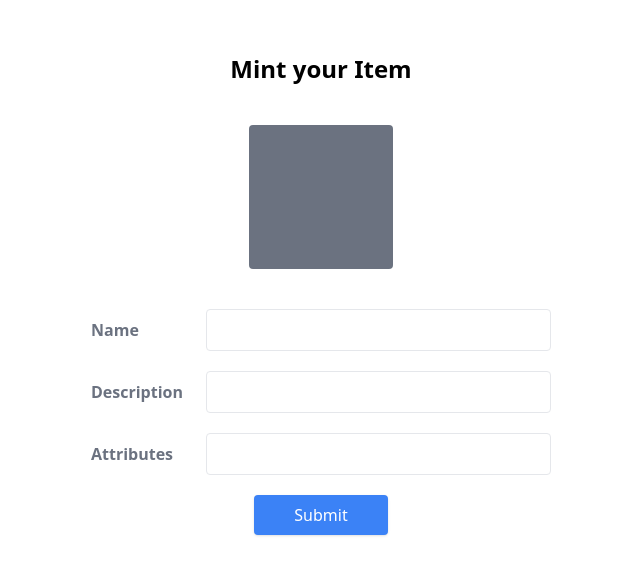
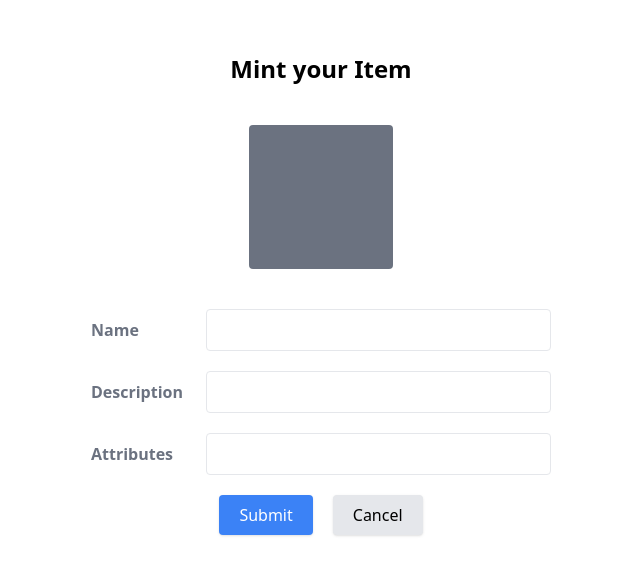
Before and after one commit to yrombacatan/item-identification-using-kadena-blockchain, a React (Create React App) app: page /items/mint in a window 1280 px wide. Shown: the part 106-680 px from the top of the page, without its empty margins (319-959 px from the left). Built offline with nearby package versions, Linux system fonts and the light colour scheme; sample sign-in values are in the browser's storage.

Commit message:
added cancel btn

```diff
--- a/src/routes/item-details.js
+++ b/src/routes/item-details.js
@@ -1,5 +1,5 @@
 import React, { useState, useEffect } from 'react'
-import { useParams, Link } from 'react-router-dom'
+import { useParams, useNavigate } from 'react-router-dom'
 
 import Pact from "pact-lang-api"
 import kadenaAPI from "../kadena-config"
@@ -31,6 +31,7 @@ const ItemDetails = () => {
   const [loading, setLoading] = useState(true)
   const [error, setError] = useState(false)
   const params = useParams()
+  const nav = useNavigate()
 
   const fetchItem = async (id) => {
     try {
@@ -90,8 +91,12 @@ const ItemDetails = () => {
         <main className='md:w-3/4 mx-auto p-5'>
         <h1 className='text-2xl font-semibold my-10 text-center'>Item Details</h1>
 
-        <Link to={`/items/${item.keys}/transfer`}
-          className='bg-blue-500 rounded shadow text-white font-semibold px-5 py-2 sm:float-right mb-10 mx-auto sm:ml-auto'>Transfer</Link>
+        <div className='flex gap-5 sm:justify-end'>
+          <button onClick={() => nav(`/items/${item.keys}/transfer`)}
+            className='bg-blue-500 rounded shadow text-white font-semibold px-5 py-2'>Transfer</button>
+          <button onClick={() => nav(`/items`)}
+          className='bg-gray-200 rounded shadow text-black font-semibold px-5 py-2'>Back</button>
+        </div>
 
         <div className='flex flex-col gap-5 my-10 md:flex-row clear-both'>
           <div className='w-full h-56 bg-gray-100 rounded shadow md:flex-none md:w-1/2'></div>
--- a/src/routes/item-mint.js
+++ b/src/routes/item-mint.js
@@ -1,8 +1,10 @@
 import React, { useState, useEffect } from 'react'
 import Pact from 'pact-lang-api'
+import { useNavigate } from 'react-router-dom'
 
 import kadenaAPI from '../kadena-config'
 import { checkWallet, signTransaction } from '../wallet';
+import { getDate } from "../utils"
 
 import { v4 as uuidv4 } from 'uuid';
 
@@ -16,18 +18,11 @@ const ItemMint = () => {
         description: '',
         attributes: '',
     })
+    const nav = useNavigate()
 
     const handleInputChange = (e) => {
         const { name, value } = e.target
         setInputList(prev => ({...prev, [name]: value }))
-    }
-
-    const getDate = () => {
-        const date = new Date()
-        const month = date.getMonth()
-        const day = date.getDate()
-        const year = date.getFullYear()
-        return `${day}/${month + 1}/${year}`
     }
 
     const handleMintButton = async () => {
@@ -39,7 +34,7 @@ const ItemMint = () => {
             const url = "https://some-fixed-ipfs-url.com"
 
             const cmd = {
-                pactCode: `(jbsi.product_identification.create-item "${itemId}" "${inputList.name}" "${url}" "${inputList.description}" "${date}" true (read-keyset "user-keyset") "${activityId}")`,
+                pactCode: `(jbsi.product_identification.create-item "${itemId}" "${inputList.name}" "${url}" "${inputList.description}" "${date}" (read-keyset "user-keyset") "${activityId}")`,
                 caps: [],
                 envData: {
                     "user-keyset": [account],
@@ -117,8 +112,9 @@ const ItemMint = () => {
                             onChange={handleInputChange}/>
                     </div>
                 </div>
-                <div>
-                    <button className="py-2 px-10 bg-blue-500 rounded shadow font-medium text-white" onClick={handleMintButton}>Submit</button>
+                <div className='flex justify-center gap-5'>
+                    <button className="py-2 px-5 bg-blue-500 rounded shadow font-medium text-white" onClick={handleMintButton}>Submit</button>
+                    <button className="py-2 px-5 bg-gray-200 rounded shadow font-medium text-black" onClick={() => nav('/items')}>Cancel</button>
                 </div>
             </div>
         </main>
```
